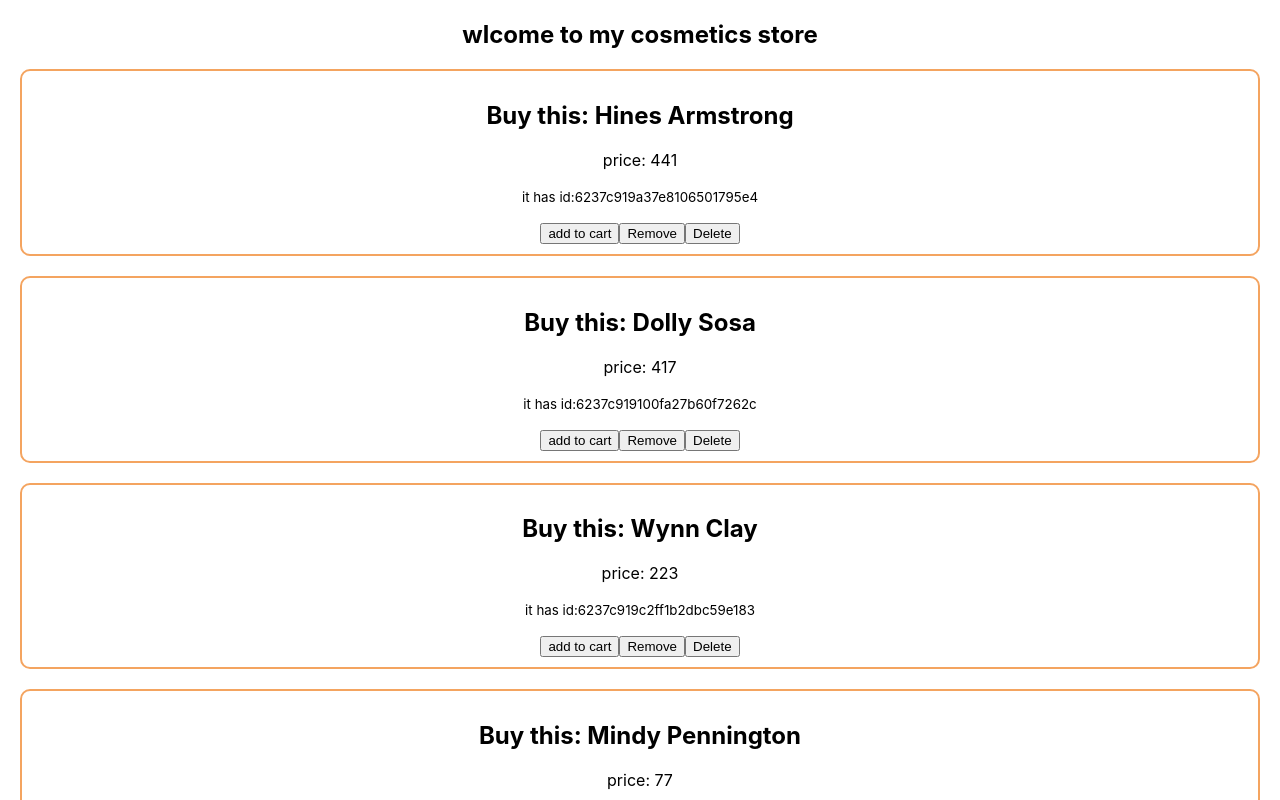
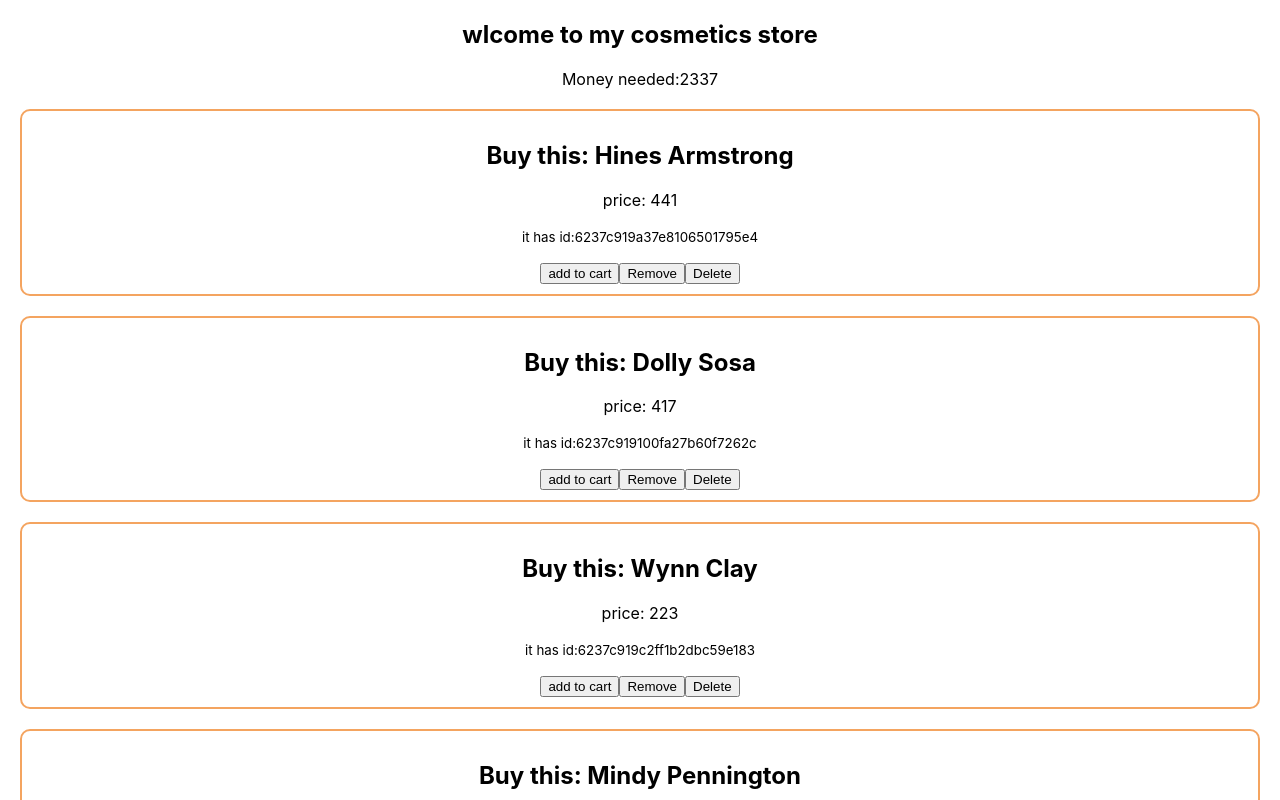
Before and after one commit to Eshshatabdi/react-storage-and-handler, a React (Create React App) app: page / in a window 1280 px wide. Shown: the top 800 px of the page. Built offline with nearby package versions, Linux system fonts and the light colour scheme.

Commit message:
reducee how set in there

```diff
--- a/src/Components/Cosmetics/Cosmetics.js
+++ b/src/Components/Cosmetics/Cosmetics.js
@@ -1,4 +1,5 @@
 import React, { useEffect, useState } from 'react';
+import { getTotal } from '../../Utilities/Fakedb';
 import Cosmetic from '../Cosmetic/Cosmetic';
 
 const Cosmetics = () => {
@@ -11,9 +12,12 @@ const Cosmetics = () => {
 
     }, [])
 
+    const total = getTotal(cosmetics)
+
     return (
         <div>
             <h2>wlcome to my cosmetics store</h2>
+            <p>Money needed:{total} </p>
             {
                 cosmetics.map(cosmetic => <Cosmetic cosmetic={cosmetic} key={cosmetic.id}
                 ></Cosmetic>)
--- a/src/Utilities/Fakedb.js
+++ b/src/Utilities/Fakedb.js
@@ -47,7 +47,14 @@ const removeFromDb = id => {
 const deleteShoppingCart = () => {
     localStorage.removeItem('shopping-cart')
 }
+
+const getTotalPrice = products => {
+    const reducer = (previous, current) => previous + current.price;
+    const total = products.reduce(reducer, 0)
+    return total;
+}
 export {
     addCart, removeFromDb,
-    deleteShoppingCart
+    deleteShoppingCart,
+    getTotalPrice as getTotal
 };
```
